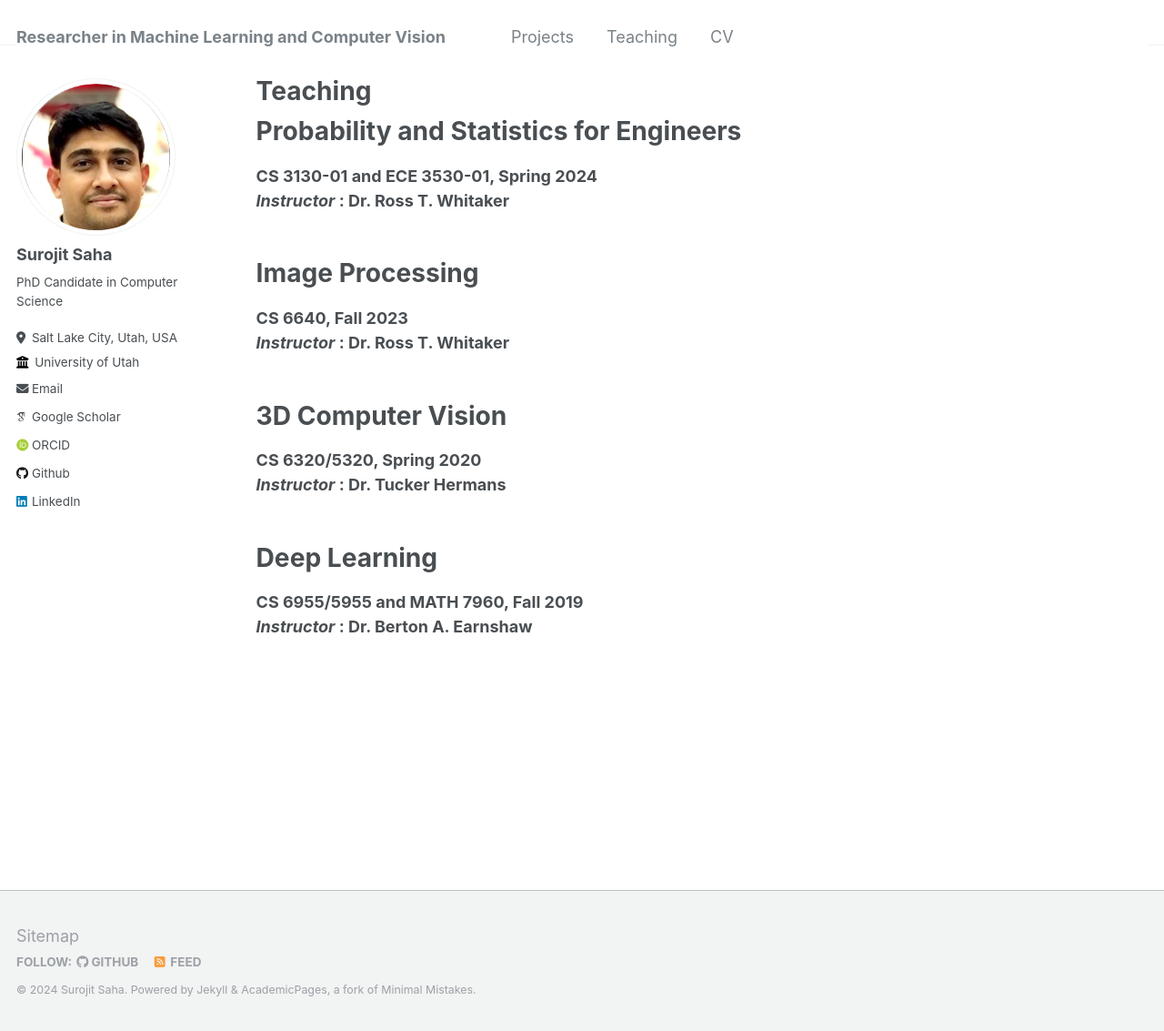
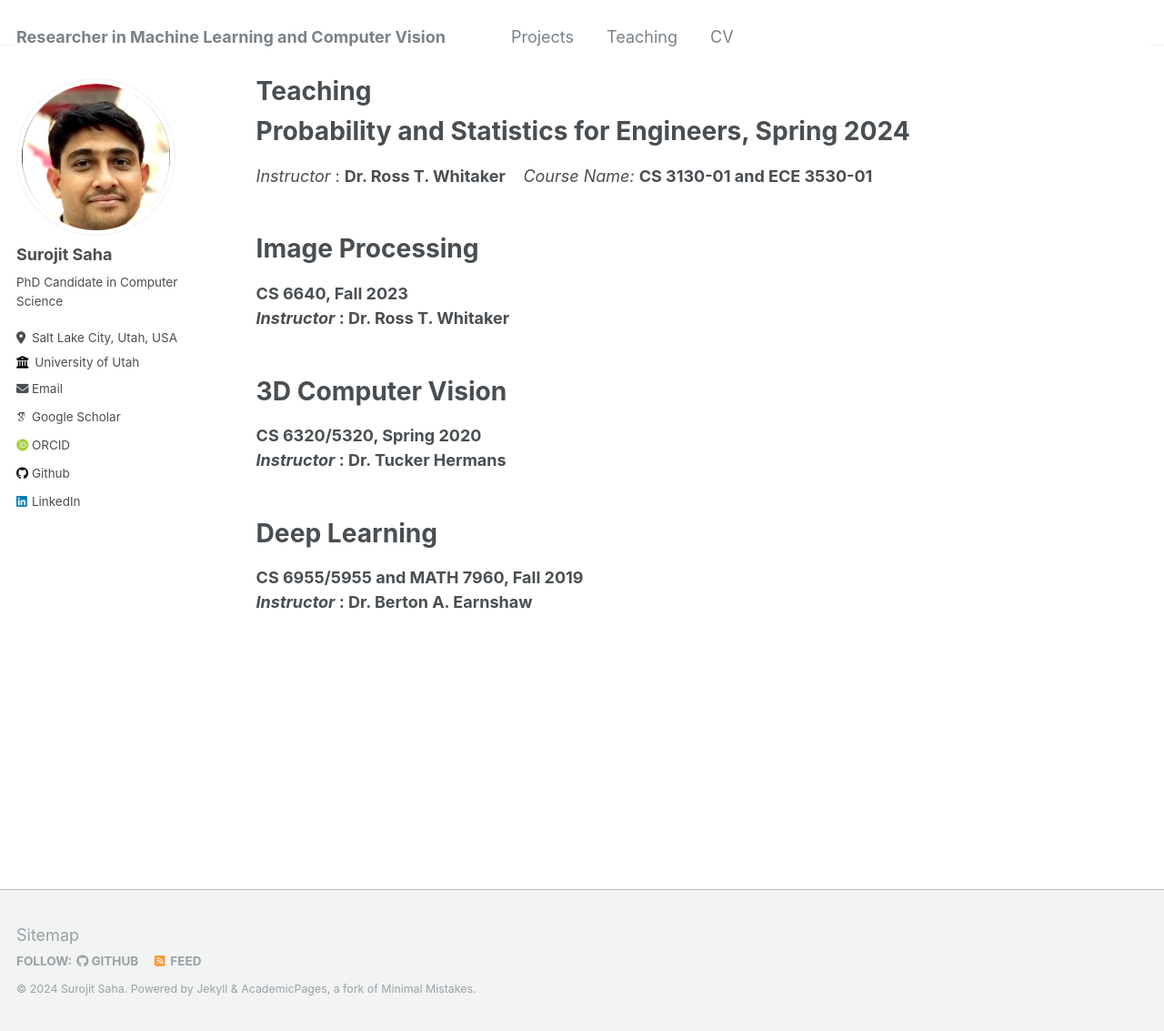
Before and after one commit to Surojit-Utah/Surojit-Utah.github.io, a Jekyll site: the page built from _pages/teaching.md, in a window 1280 px wide and 1133 px high. Shown: the whole window at 91% size. Built offline with Jekyll 4.4.1, drawn with Linux system fonts in a browser that asks for light colours; some web fonts are replaced.

Commit message:
Update teaching.md

```diff
--- a/_pages/teaching.md
+++ b/_pages/teaching.md
@@ -5,9 +5,8 @@ permalink: /teaching/
 author_profile: true
 ---
 
-# Probability and Statistics for Engineers
-<b>CS 3130-01 and ECE 3530-01, Spring 2024<b><br>
-<i>Instructor </i> : <b>Dr. Ross T. Whitaker </b>
+# Probability and Statistics for Engineers, Spring 2024
+<i>Instructor </i> : <b>Dr. Ross T. Whitaker </b> &nbsp;&nbsp; <i>Course Name: </i> <b>CS 3130-01 and ECE 3530-01<b>
 <br />
 <br />
 
```
